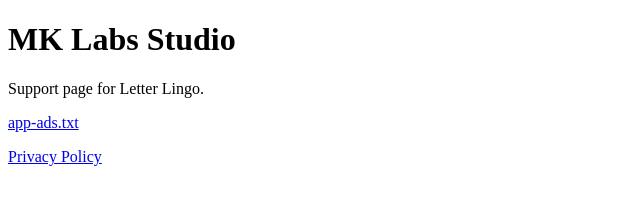
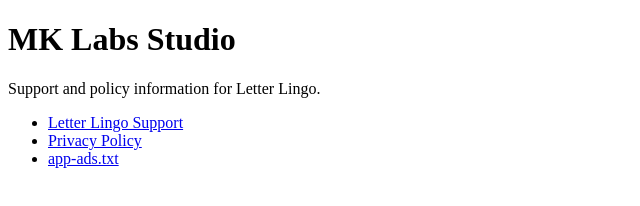
Before and after one commit to mklabsstudio/mklabsstudio.github.io, a plain HTML site: page index.html in a window 1280 px wide. Shown: the whole page, without its empty margins (0-640 px from the left). Drawn offline with Linux system fonts and the light colour scheme.

Commit message:
Update index.html

```diff
--- a/index.html
+++ b/index.html
@@ -2,13 +2,17 @@
 <html lang="en">
 <head>
   <meta charset="utf-8">
+  <meta name="viewport" content="width=device-width, initial-scale=1">
   <title>MK Labs Studio</title>
-  <meta name="viewport" content="width=device-width, initial-scale=1">
 </head>
 <body>
   <h1>MK Labs Studio</h1>
-  <p>Support page for Letter Lingo.</p>
-  <p><a href="/app-ads.txt">app-ads.txt</a></p>
-  <p><a href="/letter-lingo-support/privacy.html">Privacy Policy</a></p>
+  <p>Support and policy information for Letter Lingo.</p>
+
+  <ul>
+    <li><a href="/letter-lingo-support/">Letter Lingo Support</a></li>
+    <li><a href="/letter-lingo-support/privacy.html">Privacy Policy</a></li>
+    <li><a href="/app-ads.txt">app-ads.txt</a></li>
+  </ul>
 </body>
 </html>
```
